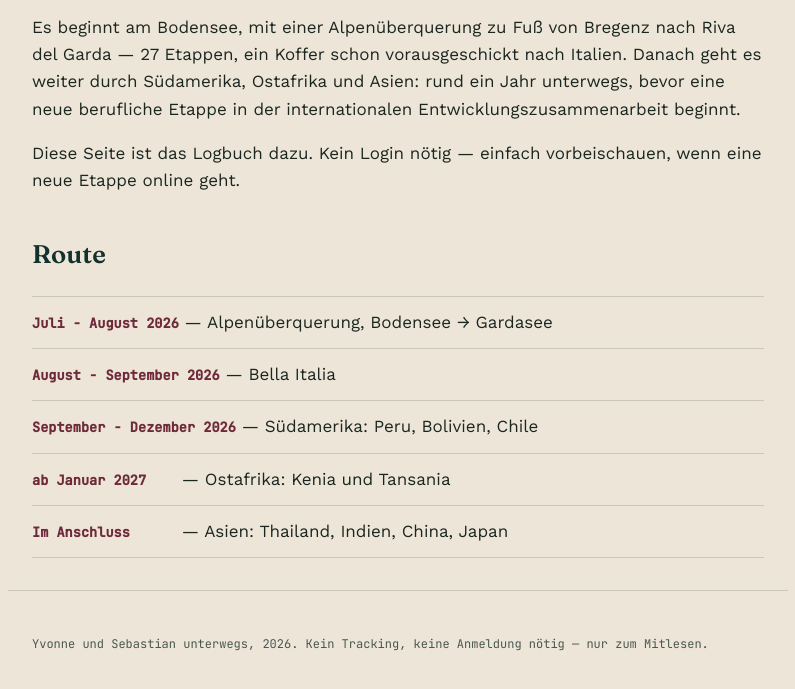
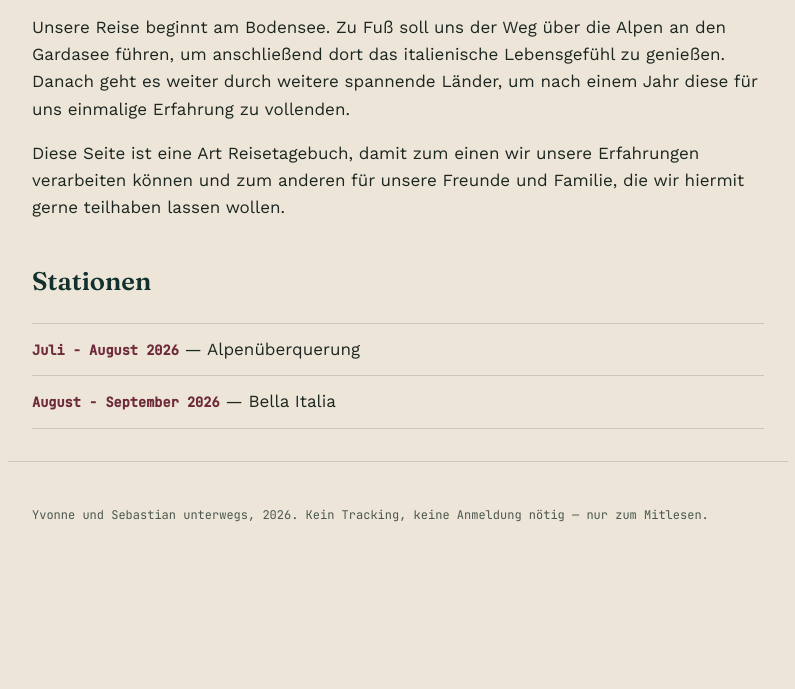
Before and after one commit to yroett/Sabbatial, an Eleventy site: page src/ueber-die-reise.njk in a window 1280 px wide. Shown: the part 219-908 px from the top of the page, without its empty margins (242-1037 px from the left). After the commit the page ends 804 px from the top, so only its background shows below. Built offline with nearby package versions, Linux system fonts and the light colour scheme; Eleventy itself is replaced by a stand-in of ours; files that its build step writes are made by us from their sources.

Commit message:
Revise travel description and update section titles

```diff
--- a/src/ueber-die-reise.njk
+++ b/src/ueber-die-reise.njk
@@ -8,15 +8,12 @@ permalink: /ueber-die-reise/index.html
 </section>
 
 <div class="prose">
-  <p>Es beginnt am Bodensee, mit einer Alpenüberquerung zu Fuß von Bregenz nach Riva del Garda — 27 Etappen, ein Koffer schon vorausgeschickt nach Italien. Danach geht es weiter durch Südamerika, Ostafrika und Asien: rund ein Jahr unterwegs, bevor eine neue berufliche Etappe in der internationalen Entwicklungszusammenarbeit beginnt.</p>
-  <p>Diese Seite ist das Logbuch dazu. Kein Login nötig — einfach vorbeischauen, wenn eine neue Etappe online geht.</p>
+  <p>Unsere Reise beginnt am Bodensee. Zu Fuß soll uns der Weg über die Alpen an den Gardasee führen, um anschließend dort das italienische Lebensgefühl zu genießen. Danach geht es weiter durch weitere spannende Länder, um nach einem Jahr diese für uns einmalige Erfahrung zu vollenden.</p>
+  <p>Diese Seite ist eine Art Reisetagebuch, damit zum einen wir unsere Erfahrungen verarbeiten können und zum anderen für unsere Freunde und Familie, die wir hiermit gerne teilhaben lassen wollen. </p>
 
-  <h2>Route</h2>
+  <h2>Stationen</h2>
   <ul class="route-list">
-    <li><strong>Juli - August 2026</strong>  — Alpenüberquerung, Bodensee → Gardasee</li>
+    <li><strong>Juli - August 2026</strong>  — Alpenüberquerung </li>
     <li><strong>August - September 2026</strong> — Bella Italia</li>
-    <li><strong>September - Dezember 2026</strong> — Südamerika: Peru, Bolivien, Chile</li>
-    <li><strong>ab Januar 2027</strong> — Ostafrika: Kenia und Tansania</li>
-    <li><strong>Im Anschluss </strong> — Asien: Thailand, Indien, China, Japan</li>
   </ul>
 </div>
```
